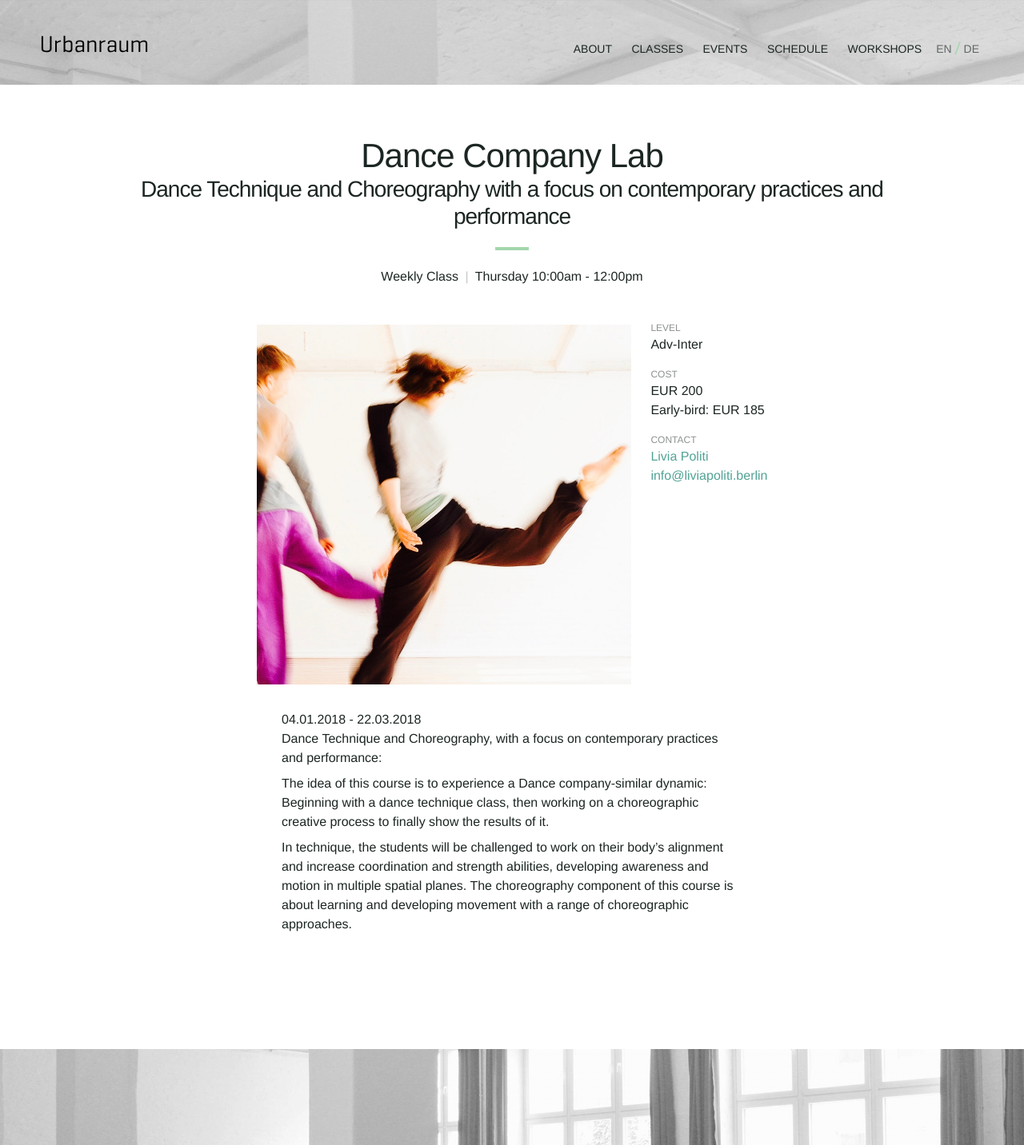
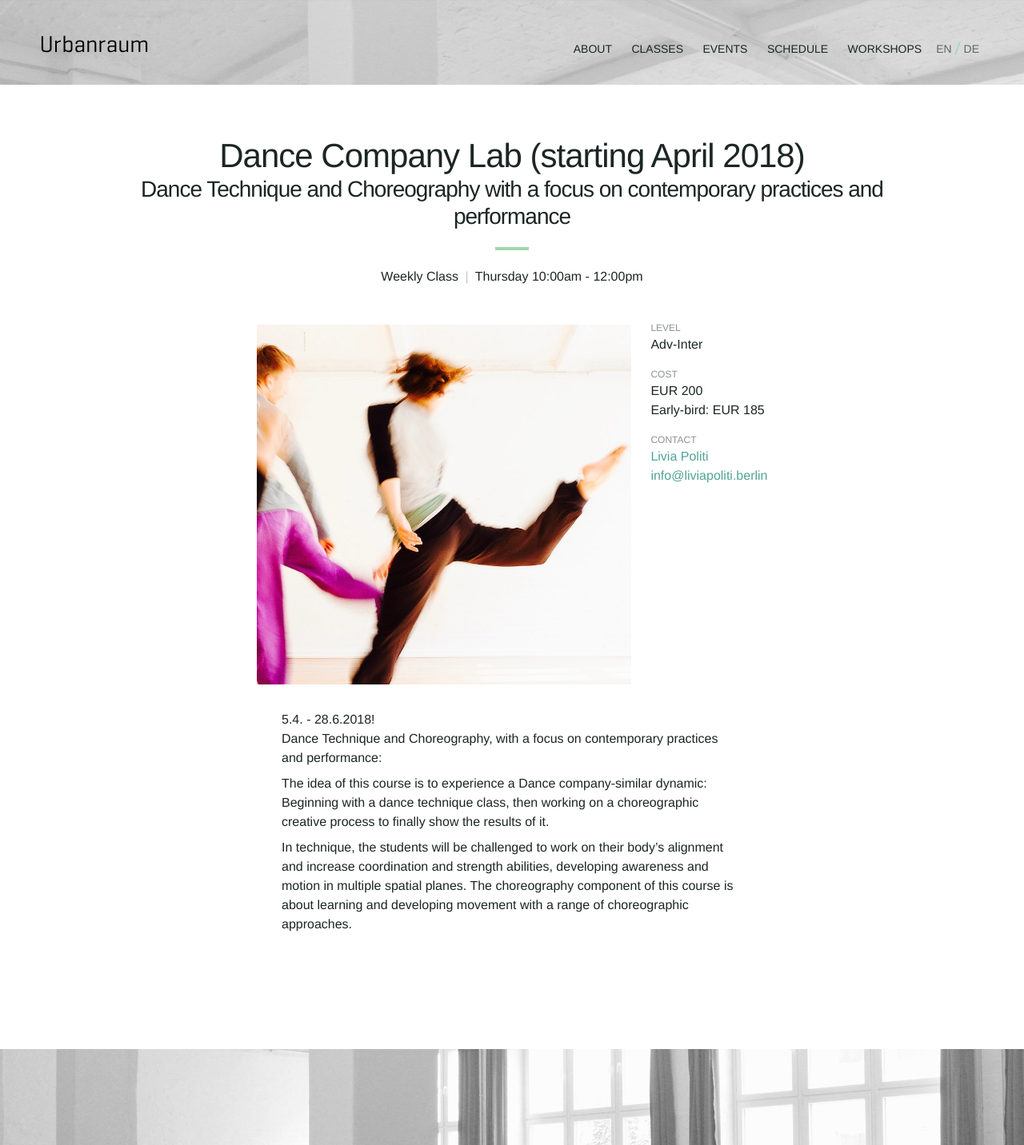
Before and after one commit to Kriesse/urbanraum, a Jekyll site: the page built from _classes/dance-company-lab.md, in a window 1280 px wide. Shown: the whole page at 80% size. Built offline with Jekyll 4.4.1, drawn with Linux system fonts in a browser that asks for light colours; nearby versions of some CDN libraries.

Commit message:
Update dance-company-lab.md

```diff
--- a/_classes/dance-company-lab.md
+++ b/_classes/dance-company-lab.md
@@ -7,8 +7,8 @@ schedule:
     end: "12:00pm"
 image: "class-dance-company-lab.jpg"
 
-title_en: "Dance Company Lab"
-title_de: "Tanzcompany Lab"
+title_en: "Dance Company Lab (starting April 2018)"
+title_de: "Tanzcompany Lab (ab April 2018)"
 
 subtitle_en: "Dance Technique and Choreography with a focus on contemporary practices and performance"
 subtitle_de: "Tanztechnik und Choreografie mit Fokus auf zeitgenössischen Tanztechniken, Komposition und Performance"
@@ -29,7 +29,7 @@ price_de: |
   Frühbucher-Rabatt: 185 Euro
 
 description_en: |
-  04.01.2018 - 22.03.2018
+  5.4. - 28.6.2018!
   Dance Technique and Choreography, with a focus on contemporary practices and performance:
 
   The idea of this course is to experience a Dance company-similar dynamic: Beginning with a dance technique class, then working on a choreographic creative process to finally show the results of it.
@@ -41,7 +41,7 @@ description_en: |
 
 
 description_de: |
-  04.01.2018 - 22.03.2018
+  5.4. - 28.6.2018!
   Die Idee von diesem Kurs ist, eine Tanzcompany-ähnliche Dynamik zu erleben, beginnend mit einem Tanztechnik-Unterricht, an den ein choreografisch-kreativer Prozess anschließt.
 
   Im Technikteil werden die Studenten herausgefordert, an der Ausrichtung ihres Körpers zu arbeiten und die Koordination, die Kraft und die Entwicklung von Bewusstsein und Bewegung auf mehreren räumlichen Ebenen zu erhöhen.
```
